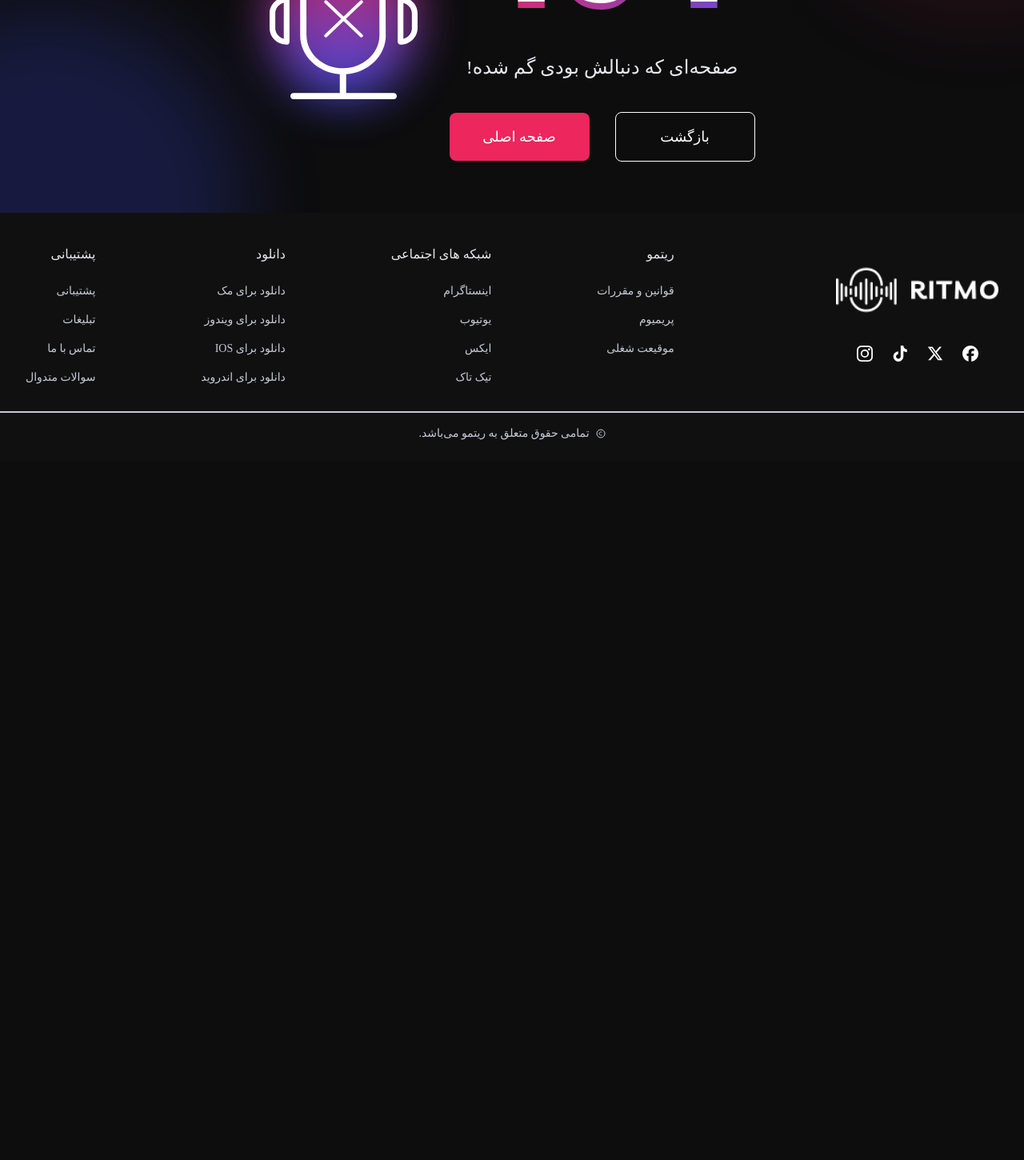
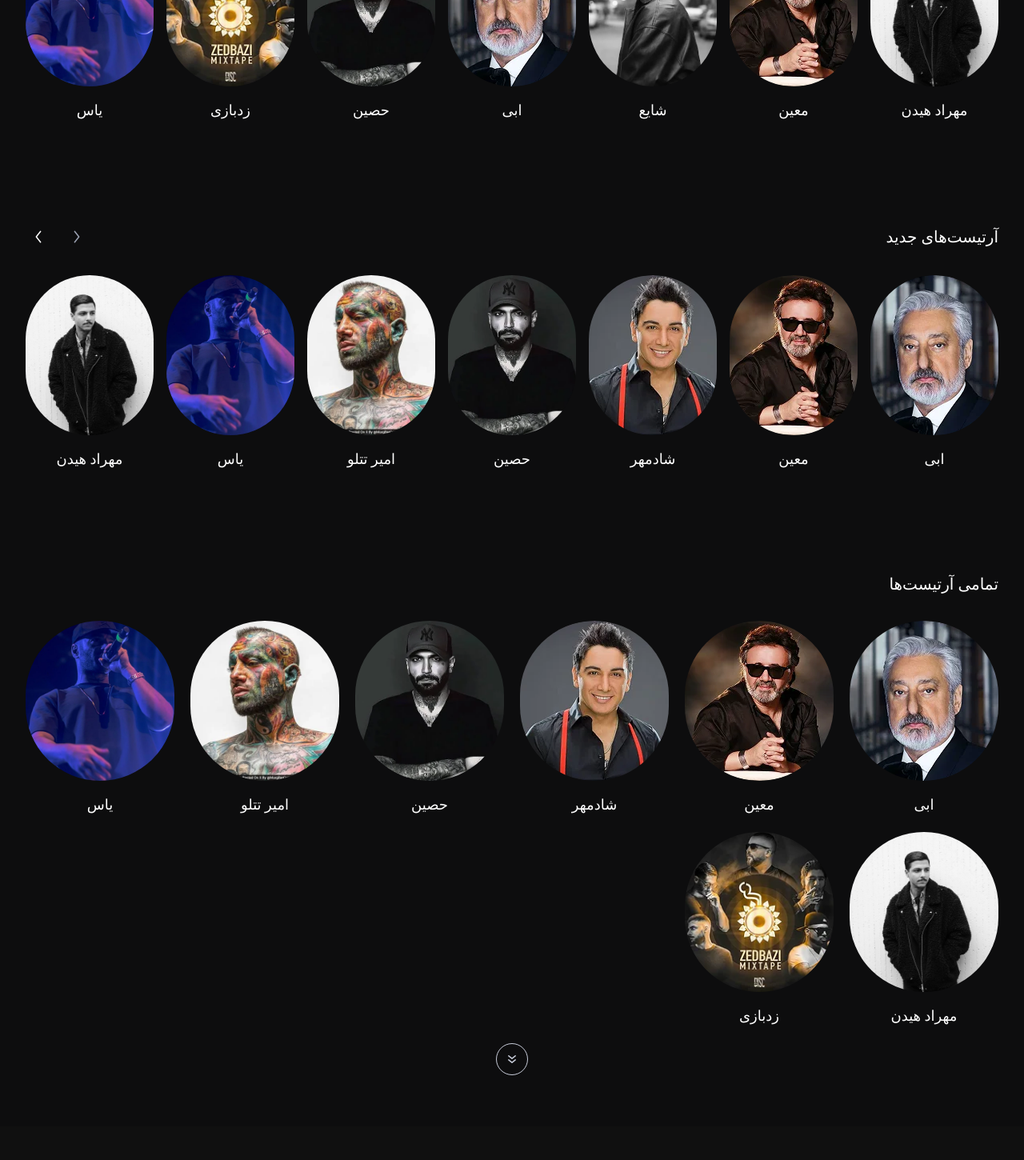
Before and after one commit to Amirmohamads1383/ritmo, a React (Vite) app: page /artist in a window 1280 px wide. Shown: the part 320-1770 px from the top of the page at 80% size. Before the commit the page ends 896 px from the top, so only its background shows below. Built offline with nearby package versions, Linux system fonts and the light colour scheme; a web font is replaced by a local one.

Commit message:
Fix Artists Page

```diff
--- a/public/data/artists.json
+++ b/public/data/artists.json
@@ -3,14 +3,16 @@
         "id": 1,
         "name": {
             "fa": "مهراد هیدن",
-            "en": "mehrad hidden"
+            "en": "hidden"
         },
         "category": {
             "fa": "رپ",
             "en": "rap"
         },
         "img": "/images/artists/hidden.webp",
-        "desc": ""
+        "desc": "شادمهر عقیلی یکی از برجسته‌ترین خوانندگان و آهنگسازان ایرانی است که با آثار ماندگار در سبک پاپ شهرت دارد. او با ترانه‌های احساسی، تنظیم‌های نوآورانه و مهارت در نوازندگی توانسته جایگاه ویژه‌ای در موسیقی ایران و میان مخاطبان بین‌المللی کسب کند.",
+        "trend": true,
+        "age": 40
     },
     {
         "id": 2,
@@ -23,7 +25,9 @@
             "en": "pop"
         },
         "img": "/images/artists/moein.webp",
-        "desc": ""
+        "desc": "",
+        "trend": true,
+        "age": 55
     },
     {
         "id": 3,
@@ -36,7 +40,9 @@
             "en": "rap"
         },
         "img": "/images/artists/shayea.webp",
-        "desc": ""
+        "desc": "",
+        "trend": true,
+        "age": 30
     },
     {
         "id": 4,
@@ -49,7 +55,9 @@
             "en": "pop"
         },
         "img": "/images/artists/shadmehr.webp",
-        "desc": ""
+        "desc": "",
+        "trend": false,
+        "age": 54
     },
     {
         "id": 5,
@@ -62,7 +70,9 @@
             "en": "rap"
         },
         "img": "/images/artists/tataloo.webp",
-        "desc": ""
+        "desc": "",
+        "trend": false,
+        "age": 43
     },
     {
         "id": 6,
@@ -75,7 +85,9 @@
             "en": "pop"
         },
         "img": "/images/artists/aronafshar.webp",
-        "desc": ""
+        "desc": "",
+        "trend": false,
+        "age": 32
     },
     {
         "id": 7,
@@ -88,7 +100,9 @@
             "en": "pop"
         },
         "img": "/images/artists/ebi.webp",
-        "desc": ""
+        "desc": "",
+        "trend": true,
+        "age": 66
     },
     {
         "id": 8,
@@ -101,7 +115,9 @@
             "en": "rap"
         },
         "img": "/images/artists/ho3ein.webp",
-        "desc": ""
+        "desc": "",
+        "trend": true,
+        "age": 44
     },
     {
         "id": 9,
@@ -114,7 +130,9 @@
             "en": "rap"
         },
         "img": "/images/artists/ZedBazi.webp",
-        "desc": ""
+        "desc": "",
+        "trend": true,
+        "age": 40
     },
     {
         "id": 10,
@@ -127,7 +145,9 @@
             "en": "rap"
         },
         "img": "/images/artists/yas.webp",
-        "desc": ""
+        "desc": "",
+        "trend": true,
+        "age": 42
     },
     {
         "id": 11,
@@ -140,7 +160,9 @@
             "en": "pop"
         },
         "img": "/images/artists/chavoshi.webp",
-        "desc": ""
+        "desc": "",
+        "trend": true,
+        "age": 40
     },
     {
         "id": 12,
@@ -153,6 +175,8 @@
             "en": "rap"
         },
         "img": "/images/artists/pishro.webp",
-        "desc": ""
+        "desc": "",
+        "trend": true,
+        "age": 40
     }
 ]
--- /dev/null
+++ b/src/components/Artist/AllMusic/AllMusic.jsx
@@ -0,0 +1,58 @@
+import React, { useState } from "react";
+import TitleHeader from "../../Common/TitleHeader/TitleHeader";
+import ArtistBox from "../../Common/ArtistBox/ArtistBox";
+
+export default function AllMusic({artists}) {
+  const [visibleCount, setVisibleCount] = useState(8);
+  const itemsPerPage = 12;
+
+  const handleLoadMore = () => {
+    const newCount = visibleCount + itemsPerPage;
+    setVisibleCount(Math.min(newCount, artists.length));
+  };
+
+  const visibleArtists = artists.slice(0, visibleCount);
+  const hasMore = visibleCount < artists.length;
+  return (
+    <section className="py-16">
+      <div className="container">
+        <TitleHeader title={"تمامی آرتیست‌ها"} />
+        <div className="flex flex-col gap-5">
+          <div className="grid grid-cols-6 gap-5">
+            {visibleArtists.map((artist) => (
+              <ArtistBox
+                key={artist.id}
+                title={artist.name.fa}
+                img={artist.img}
+                id={artist.id}
+              />
+            ))}
+          </div>
+          {hasMore && (
+            <svg
+              className="cursor-pointer m-auto"
+              onClick={handleLoadMore}
+              xmlns="http://www.w3.org/2000/svg"
+              width={40}
+              height={40}
+              viewBox="0 0 40 40"
+              fill="none"
+            >
+              <path
+                d="M20 .5C30.77.5 39.5 9.23 39.5 20S30.77 39.5 20 39.5.5 30.77.5 20 9.23.5 20 .5Z"
+                stroke="#c7cbd8"
+              />
+              <path
+                d="m15.834 15.833 4.167 3.334 4.166-3.334m-8.333 5 4.167 3.334 4.166-3.334"
+                stroke="#c7cbd8"
+                strokeWidth={1.5}
+                strokeLinecap="round"
+                strokeLinejoin="round"
+              />
+            </svg>
+          )}
+        </div>
+      </div>
+    </section>
+  );
+}
--- /dev/null
+++ b/src/components/Artist/NewestMusic/NewestMusic.jsx
@@ -0,0 +1,30 @@
+import React from "react";
+import TitleHeader from "../../Common/TitleHeader/TitleHeader";
+import ArtistBox from "../../Common/ArtistBox/ArtistBox";
+import { Swiper, SwiperSlide } from "swiper/react";
+import "swiper/css";
+
+export default function NewestMusic({artists}) {
+  return (
+    <section className="py-16">
+      <div className="container">
+        <TitleHeader title={"آرتیست‌های جدید"} arrow={true} />
+        <Swiper
+          slidesPerView={7}
+          centeredSlides={false}
+          spaceBetween={16}
+          id="artist-swiper"
+        >
+          {artists
+            .sort((a, b) => b.age - a.age)
+            .slice(0, 12)
+            .map((artist) => (
+              <SwiperSlide key={artist.id}>
+                <ArtistBox title={artist.name.fa} img={artist.img} />
+              </SwiperSlide>
+            ))}
+        </Swiper>
+      </div>
+    </section>
+  );
+}
--- /dev/null
+++ b/src/components/Artist/TrendMusic/TrendMusic.jsx
@@ -0,0 +1,33 @@
+import React from "react";
+import { Swiper, SwiperSlide } from "swiper/react";
+import "swiper/css";
+import ArtistBox from "../../Common/ArtistBox/ArtistBox";
+import TitleHeader from "../../Common/TitleHeader/TitleHeader";
+
+export default function TrendMusic({artists}) {
+  return (
+    <section className="py-16">
+      <div className="container">
+        <TitleHeader title={"خواننده ترند"} arrow={true} />
+        <Swiper
+          slidesPerView={7}
+          centeredSlides={false}
+          spaceBetween={16}
+          id="artist-swiper"
+        >
+          {artists
+            .filter((artist) => artist.trend === true)
+            .map((artist) => (
+              <SwiperSlide key={artist.id}>
+                <ArtistBox
+                  title={artist.name.fa}
+                  img={artist.img}
+                  nameEn={artist.name.en}
+                />
+              </SwiperSlide>
+            ))}
+        </Swiper>
+      </div>
+    </section>
+  );
+}
--- /dev/null
+++ b/src/page/Artists/Artists.jsx
@@ -0,0 +1,30 @@
+import React, { useEffect, useState } from "react";
+import ArtistBox from "../../components/Common/ArtistBox/ArtistBox";
+import TitleHeader from "../../components/Common/TitleHeader/TitleHeader";
+
+import TrendMusic from "../../components/Artist/TrendMusic/TrendMusic";
+import NewestMusic from "../../components/Artist/NewestMusic/NewestMusic";
+import AllMusic from "../../components/Artist/AllMusic/AllMusic";
+
+export default function Artists() {
+  const [artists, setArtists] = useState([]);
+
+  useEffect(() => {
+    const fetchData = async () => {
+      const response = await fetch("data/artists.json");
+      const data = await response.json();
+      setArtists(data);
+    };
+    fetchData();
+  }, []);
+  return (
+    <>
+      {/* Trend Artist */}
+      <TrendMusic artists={artists}/>
+      {/* Newest Artist */}
+      <NewestMusic artists={artists}/>
+      {/* All Artist */}
+      <AllMusic artists={artists}/>
+    </>
+  );
+}
```
Also changed, not shown: src/routes.jsx (+6 -1 lines).
